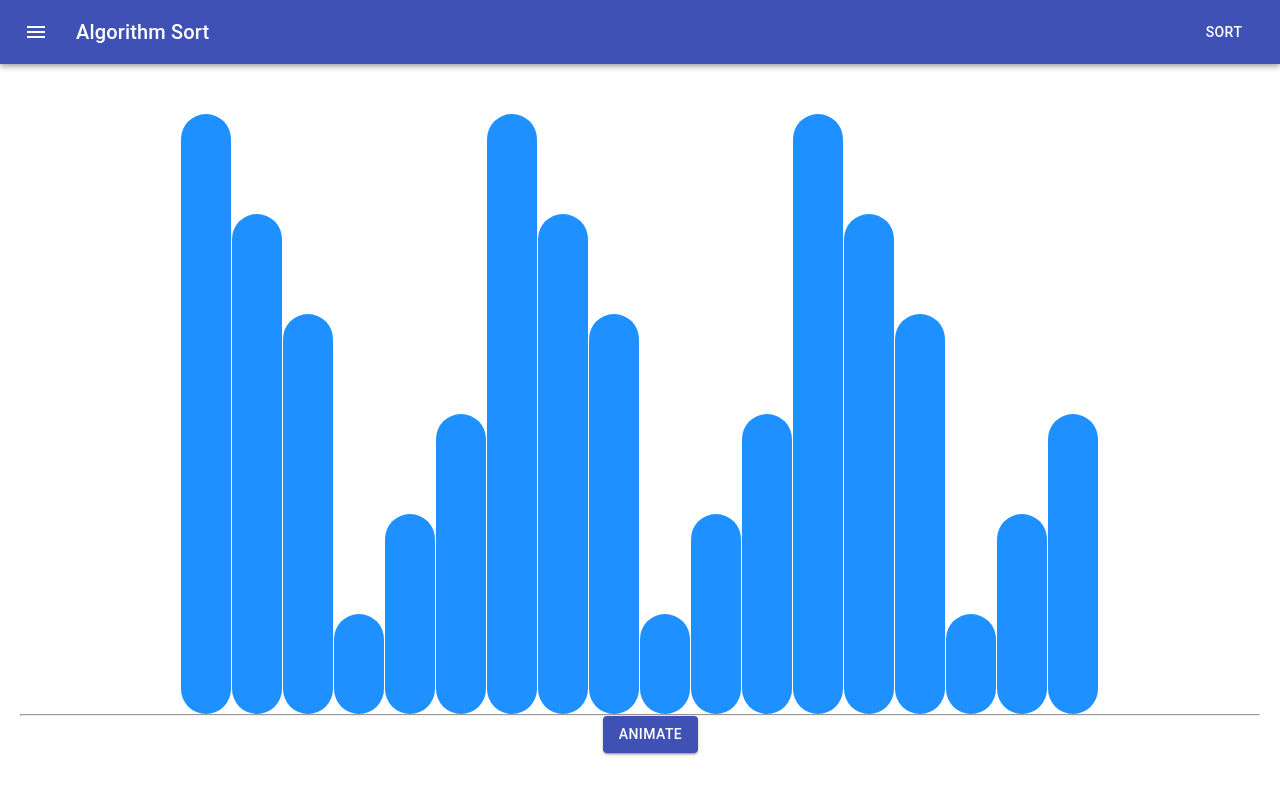
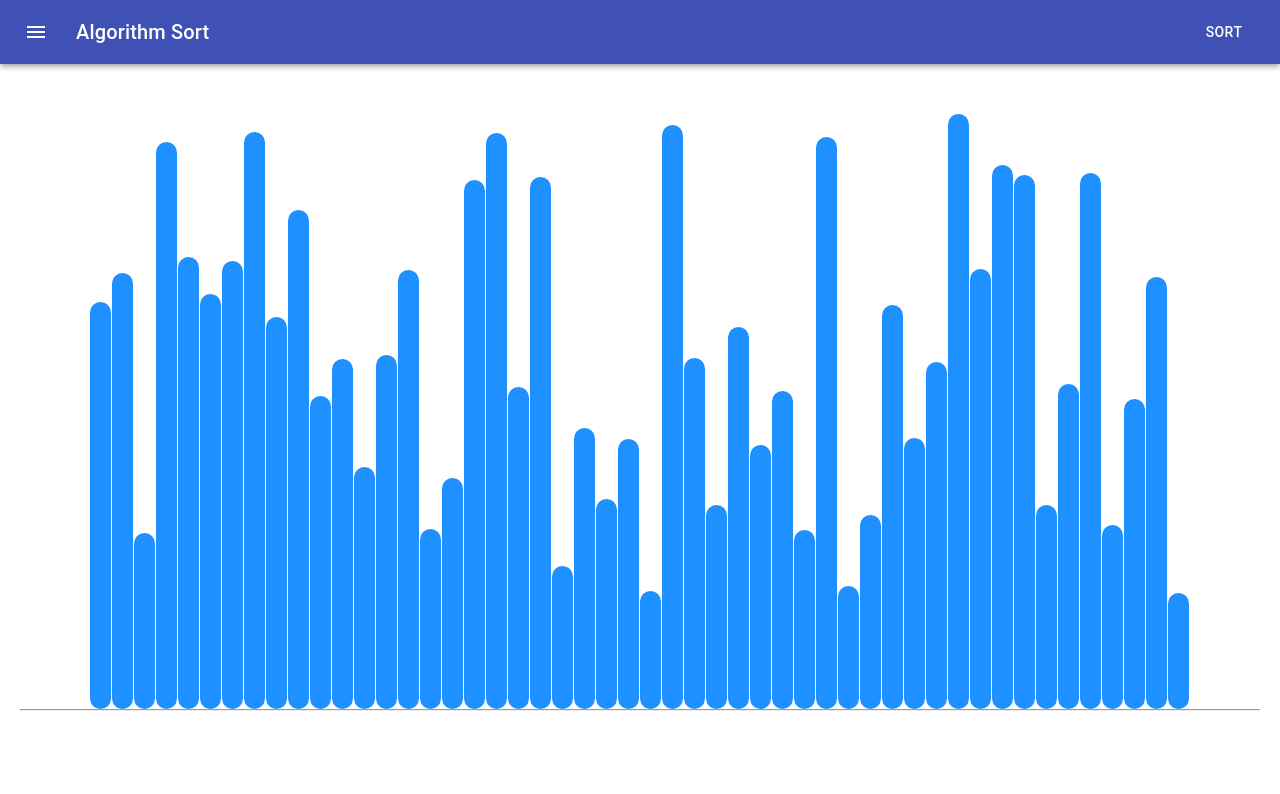
Before and after one commit to Mr-G-D/Sorting-Visualizer, a React (Create React App) app: page / in a window 1280 px wide. Shown: the top 794 px of the page. Built offline with nearby package versions, Linux system fonts and the light colour scheme.

Commit message:
:label: code refactor

```diff
--- a/src/components/AppBar.jsx
+++ b/src/components/AppBar.jsx
@@ -22,7 +22,7 @@ const useStyles = makeStyles((theme) => ({
   },
 }));
 
-const Appbar = () => {
+const Appbar = (props) => {
   const classes = useStyles();
 
   const [algorithm, setAlgorithm] = React.useState("Algorithm");
@@ -49,7 +49,9 @@ const Appbar = () => {
           <Typography variant="h6" className={classes.title}>
             {algorithm} Sort
           </Typography>
-          <Button color="inherit">Sort</Button>
+          <Button onClick={() => props.function(props.array)} color="inherit">
+            Sort
+          </Button>
         </Toolbar>
       </AppBar>
       <Sidebar
--- a/src/components/SortingAlgorithms/InsertionSort.js
+++ b/src/components/SortingAlgorithms/InsertionSort.js
@@ -1,4 +1,4 @@
-import { dehighlight, highlight, sleep, swap } from "../Helper/helper";
+import { sleep, swap } from "../Helper/helper";
 
 export async function InsertionSort(array, setArray) {
   let temp, j;
--- a/src/components/SortingBars.jsx
+++ b/src/components/SortingBars.jsx
@@ -1,24 +1,12 @@
-import React, { useState } from "react";
-import { Button, makeStyles } from "@material-ui/core";
-import { InsertionSort } from "./SortingAlgorithms/InsertionSort";
+import React from "react";
+import { makeStyles } from "@material-ui/core";
 
-const SortingBars = () => {
-  let random = [
-    600, 500, 400, 100, 200, 300, 600, 500, 400, 100, 200, 300, 600, 500, 400,
-    100, 200, 300,
-  ];
-
-  const [array, setArray] = useState(random);
-
-  const sortArray = async (array) => {
-    InsertionSort(array, setArray);
-  };
-
+const SortingBars = (props) => {
   const styles = useStyles();
   return (
     <div className={styles.main}>
       <div className={styles.body}>
-        {array.map((bar) => (
+        {props.array.map((bar) => (
           <div
             className={bar}
             id={bar}
@@ -34,14 +22,14 @@ const SortingBars = () => {
       </div>
 
       <hr className={styles.hr} />
-      <Button
+      {/* <Button
         onClick={() => sortArray(array)}
         variant="contained"
         color="primary"
         className={styles.button}
       >
         Animate
-      </Button>
+      </Button> */}
     </div>
   );
 };
```
